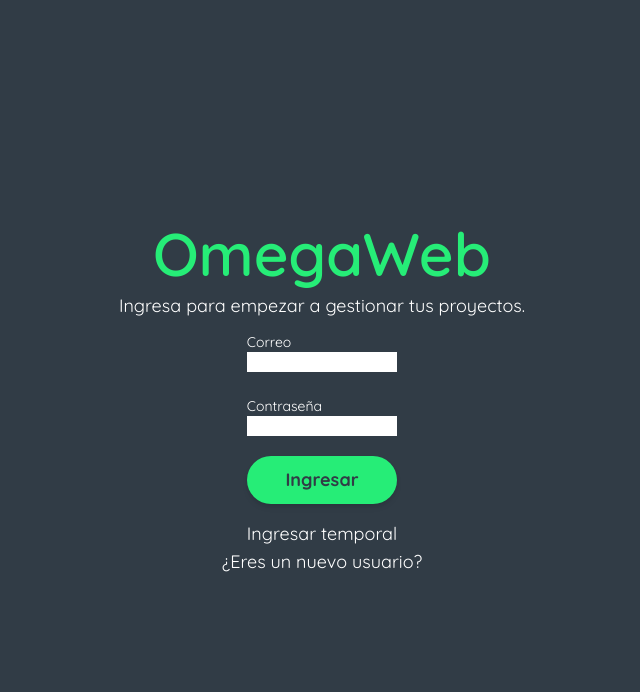
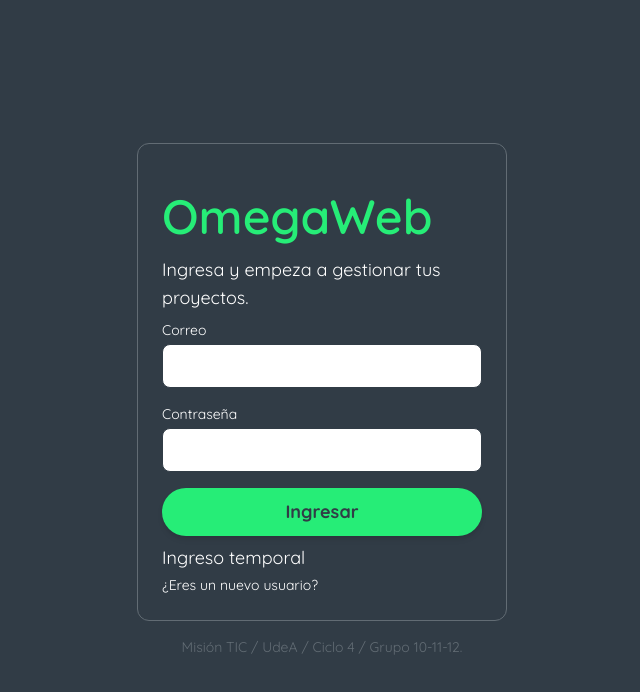
Before and after one commit to OmegaWebCorp/AppOmegaWeb, a React (Create React App) app: page /auth/login in a window 1280 px wide. Shown: the top 692 px of the page, without its empty margins (318-958 px from the left). Built offline with nearby package versions, Linux system fonts and the light colour scheme.

Commit message:
Ajustes formulario login y signUp

```diff
--- a/src/components/Input.jsx
+++ b/src/components/Input.jsx
@@ -2,15 +2,17 @@ import React from 'react';
 
 const Input = ({ label, name, defaultValue, type, required }) => {
   return (
-    <label htmlFor={name} className='flex flex-col my-3 font-Quicksand font-normal text-sm text-white'>
+    <label htmlFor={name} className='H4-paragraph flex flex-col my-2'>
       <span>{label}</span>
+
         <input
           required={required}
           type={type}
           name={name}
-        className='input'
+          className='input w-full h-11 px-4 mt-1 font-Quicksand font-medium text-sm text-gray-dark border rounded-lg focus:shadow-outline'
           defaultValue={defaultValue}
         />
+
     </label>
   );
 };
--- a/src/components/LoadingButton.jsx
+++ b/src/components/LoadingButton.jsx
@@ -6,7 +6,7 @@ const Loading = ({ disabled, loading, text }) => {
     <button
       disabled={disabled}
       type='submit'
-      className='bg-green rounded-3xl text-gray-dark font-bold font-Quicksand text-lg p-2.5 text-l rounded-xl hover:bg-white shadow-md my-2 disabled:opacity-50 disabled:bg-gray'
+      className='bg-green rounded-3xl shadow-md text-gray-dark font-bold font-Quicksand text-lg p-2.5 text-l rounded-xl hover:bg-white shadow-md my-2 disabled:opacity-50 disabled:bg-gray'
     >
       {loading ? <ReactLoading type='spin' height={30} width={30} /> : text}
     </button>
--- a/src/components/Sidebar.jsx
+++ b/src/components/Sidebar.jsx
@@ -34,9 +34,10 @@ const Sidebar = () => {
           <SidebarLinks />
         </div>
       </div>
-      <div className='flex md:hidden w-full justify-between bg-gray-800 p-2 text-white'>
+      <div className='flex md:hidden w-full justify-between bg-green p-2 text-gray-dark'>
+        <span className='font-Quicksand font-bold text-lg'>OmegaWeb</span>
         <i className={`fas fa-${open ? 'times' : 'bars'}`} onClick={() => setOpen(!open)} />
-        <i className='fas fa-home' />
+        {/*<i className='fas fa-home'/>*/}
       </div>
       {open && <ResponsiveSidebar />}
       {/* Sidebar ends */}
--- a/src/pages/auth/Login.jsx
+++ b/src/pages/auth/Login.jsx
@@ -9,10 +9,11 @@ const Login = () => {
         // Incluir en form los submit, onchange y ref.
         // Incluir función de LoadingButton.
 
-        <div className='flex flex-col items-center justify-center w-full h-full p-10'>
-            <h1 className='text-6xl font-Quicksand font-semibold text-green'>OmegaWeb</h1>
-            <span className='H2-header2'>Ingresa para empezar a gestionar tus proyectos.</span>
-            <form className='flex flex-col'>
+        <div className='flex flex-col items-center justify-center w-full h-full'>
+            <div className='box-content h-130 w-80 p-6 border rounded-xl border-gray'>
+                <h1 className='H1-header2'>OmegaWeb</h1>
+                <span className='H2-header2 pb-4'>Ingresa y empeza a gestionar tus proyectos.</span>
+                <form className='flex flex-col w-full max-w-xs'>
                     <Input name='correo' type='email' label='Correo' required={false} />
                     <Input name='password' type='password' label='Contraseña' required={false} />
                     {/*<Input name='correo' type='email' label='Correo' required={true} />
@@ -21,12 +22,14 @@ const Login = () => {
                         text='Ingresar'
                     />
                     <Link to='/'>
-                    <span className='H2-header2 flex flex-col items-center justify-center'>Ingresar temporal</span>
+                        <span className='H2-header2'>Ingreso temporal</span>
                     </Link>
                 </form>
                 <Link to='/auth/signup'>
-                <span className='H2-header2 items-center justify-center'>¿Eres un nuevo usuario?</span>
+                    <span className='H4-paragraph hover:text-green hover:underline'>¿Eres un nuevo usuario?</span>
                 </Link>
+            </div>
+            <span className='H5-small'>Misión TIC / UdeA / Ciclo 4 / Grupo 10-11-12.</span>
         </div>
     )
 }
--- a/src/pages/auth/SignUp.jsx
+++ b/src/pages/auth/SignUp.jsx
@@ -14,9 +14,10 @@ const SignUp = () => {
         // Incluir en form los submit, onchange y ref.
         // Incluir función de LoadingButton.
 
-        <div className='flex flex-col items-center justify-center w-full h-full p-10'>
+        <div className='flex flex-col items-center justify-center w-full h-full'>
+            <div className='box-content h-90 w-80 p-6 border rounded-xl border-gray'>
                 <div className='H1-header2'>Regístrate</div>
-            <form className='flex flex-col'>
+                <form className='flex flex-col w-30 min-w-full md:min-w-50'>
                         <Input label='Nombre:' name='nombre' type='text' required={false} />
                         <Input label='Apellido:' name='apellido' type='text' required={false} />
                         <Input label='Documento:' name='identificacion' type='text' required={false} />
@@ -28,8 +29,10 @@ const SignUp = () => {
                     />
                 </form>
                 <Link to='/auth/login'>
-            <span className='H2-header2'>¿Ya tienes una cuenta?</span>
+                    <span className='H4-paragraph hover:text-green hover:underline'>¿Ya tienes una cuenta?</span>
                 </Link>
+            </div>
+            <span className='H5-small'>Misión TIC / UdeA / Grupo 10-11-12.</span>
         </div>
     )
 };
--- a/src/styles/globals.css
+++ b/src/styles/globals.css
@@ -4,26 +4,42 @@
 @tailwind components;
 @tailwind utilities;
 
+/*menú lateral*/
 .sidebar {
   @apply w-64 bg-gray-dark shadow flex-col justify-between;
 }
 
+/*botones sidebar*/
 .sidebar-route {
   @apply rounded-3xl flex w-full justify-between cursor-pointer items-center mb-4 p-2.5 pl-8 font-Quicksand text-2xl;
 }
 
+/*titulo H1 gris oscuro secciones*/
 .H1-header {
   @apply ml-14 mt-12 font-Quicksand font-semibold text-4xl text-gray-dark;
 }
 
+/*titulo H1 verde seccion login*/
 .H1-header2 {
-  @apply mt-12 font-Quicksand font-semibold text-4xl text-green;
+  @apply mt-6 pb-4 font-Quicksand font-semibold text-5xl text-green;
 }
 
+/*sub-titulo H2 gris oscuro secciones*/
 .H2-header {
   @apply ml-14 mt-2 font-Quicksand font-medium text-lg text-gray-dark;
 }
 
+/*sub-titulo H2 blanco secciones*/
 .H2-header2 {
   @apply mt-2 font-Quicksand font-normal text-lg text-white;
 }
+
+/*texto H4 blanco secciones*/
+.H4-paragraph {
+  @apply mt-2 font-Quicksand font-normal text-sm text-white;
+}
+
+/*texto H5 gris footer*/
+.H5-small {
+  @apply mt-4 font-Quicksand font-normal text-sm text-gray;
+}
```
Also changed, not shown: 1 other file (tests, documents, lock files or other folders). Lines whose indentation alone changed are shown as unchanged.
